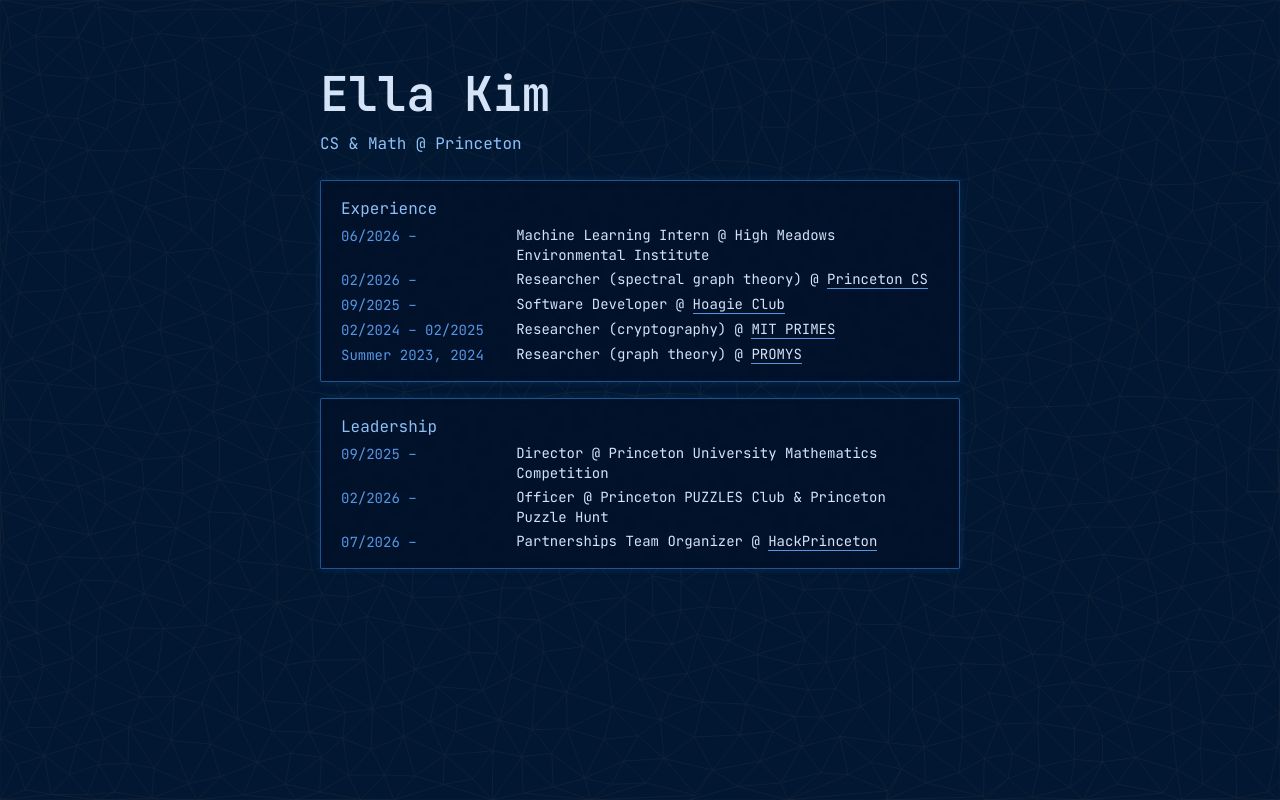
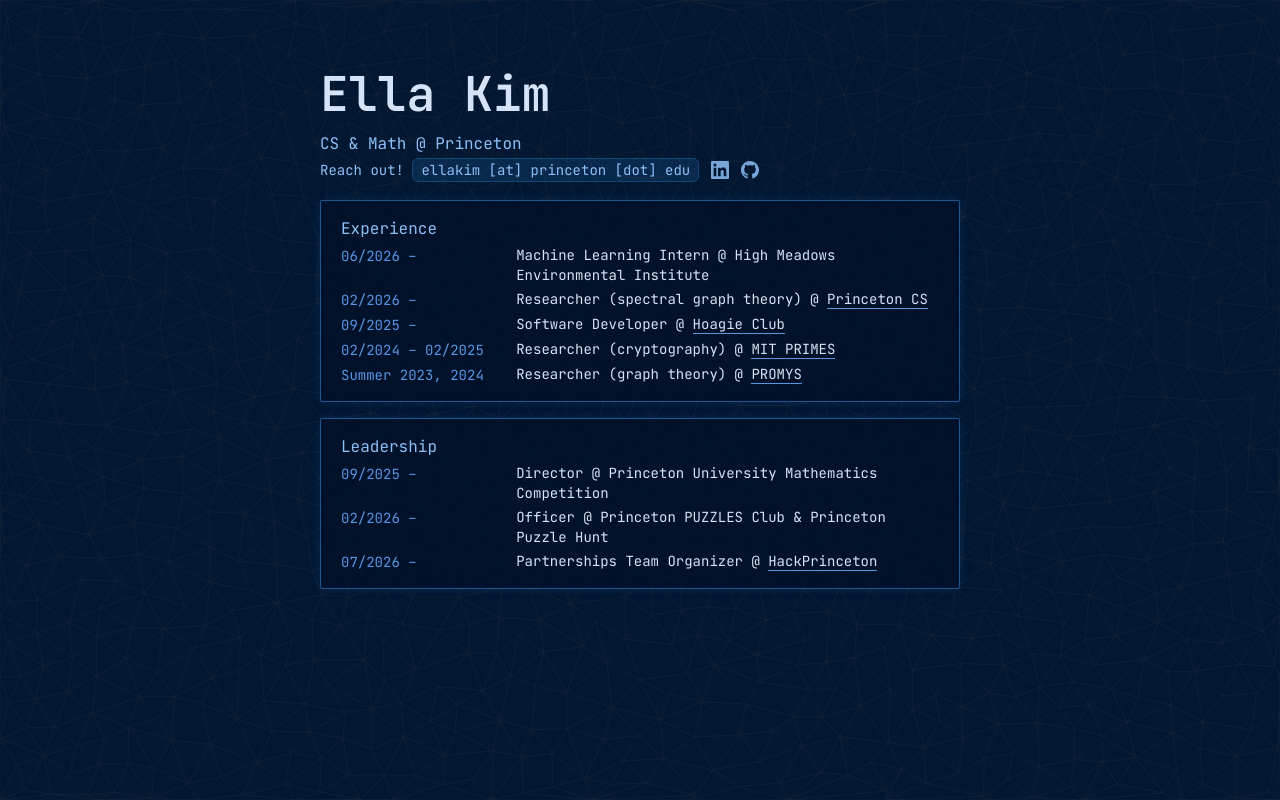
Before and after one commit to ellajkim/website, a React (Vite) app: page / in a window 1280 px wide. Built offline with nearby package versions, Linux system fonts and the light colour scheme.

Commit message:
added email and icons

```diff
--- a/src/App.tsx
+++ b/src/App.tsx
@@ -51,14 +51,27 @@
     <div className="relative w-screen h-screen overflow-hidden">
       <PolyWater />
       <div
-        className="absolute top-0 left-0 right-0 z-10 select-none"
+        className="absolute top-0 left-0 right-0 z-10"
         style={{ padding: '4rem 0', marginLeft: '25vw', marginRight: '25vw' }}
       >
         <h1 className="text-5xl font-semibold leading-tight" style={{ ...monoFont, color: blue.text }}>
           Ella Kim
         </h1>
         <p className="text-base mt-2" style={{ ...monoFont, color: blue.title }}>CS & Math @ Princeton</p>
-        <div className="flex flex-col gap-4 mt-6">
+        <div className="flex items-center gap-3 mt-1">
+          <p className="text-sm" style={{ ...monoFont, color: blue.title }}>Reach out! <span className="px-2 py-0.5 rounded-md select-all cursor-text" style={{ background: 'rgba(49, 120, 198, 0.18)', border: '1px solid rgba(49, 120, 198, 0.35)' }}>ellakim [at] princeton [dot] edu</span></p>
+          <a href="https://www.linkedin.com/in/kim-ella/" target="_blank" rel="noreferrer" style={{ color: blue.title, opacity: 0.85, textDecoration: 'none' }} className="no-underline hover:opacity-100 transition-opacity flex-shrink-0">
+            <svg xmlns="http://www.w3.org/2000/svg" width="18" height="18" viewBox="0 0 24 24" fill="currentColor">
+              <path d="M20.447 20.452h-3.554v-5.569c0-1.328-.027-3.037-1.852-3.037-1.853 0-2.136 1.445-2.136 2.939v5.667H9.351V9h3.414v1.561h.046c.477-.9 1.637-1.85 3.37-1.85 3.601 0 4.267 2.37 4.267 5.455v6.286zM5.337 7.433c-1.144 0-2.063-.926-2.063-2.065 0-1.138.92-2.063 2.063-2.063 1.14 0 2.064.925 2.064 2.063 0 1.139-.925 2.065-2.064 2.065zm1.782 13.019H3.555V9h3.564v11.452zM22.225 0H1.771C.792 0 0 .774 0 1.729v20.542C0 23.227.792 24 1.771 24h20.451C23.2 24 24 23.227 24 22.271V1.729C24 .774 23.2 0 22.222 0h.003z"/>
+            </svg>
+          </a>
+          <a href="https://github.com/ellajkim" target="_blank" rel="noreferrer" style={{ color: blue.title, opacity: 0.85, textDecoration: 'none' }} className="no-underline hover:opacity-100 transition-opacity flex-shrink-0">
+            <svg xmlns="http://www.w3.org/2000/svg" width="18" height="18" viewBox="0 0 24 24" fill="currentColor">
+              <path d="M12 0c-6.626 0-12 5.373-12 12 0 5.302 3.438 9.8 8.207 11.387.599.111.793-.261.793-.577v-2.234c-3.338.726-4.033-1.416-4.033-1.416-.546-1.387-1.333-1.756-1.333-1.756-1.089-.745.083-.729.083-.729 1.205.084 1.839 1.237 1.839 1.237 1.07 1.834 2.807 1.304 3.492.997.107-.775.418-1.305.762-1.604-2.665-.305-5.467-1.334-5.467-5.931 0-1.311.469-2.381 1.236-3.221-.124-.303-.535-1.524.117-3.176 0 0 1.008-.322 3.301 1.23.957-.266 1.983-.399 3.003-.404 1.02.005 2.047.138 3.006.404 2.291-1.552 3.297-1.23 3.297-1.23.653 1.653.242 2.874.118 3.176.77.84 1.235 1.911 1.235 3.221 0 4.609-2.807 5.624-5.479 5.921.43.372.823 1.102.823 2.222v3.293c0 .319.192.694.801.576 4.765-1.589 8.199-6.086 8.199-11.386 0-6.627-5.373-12-12-12z"/>
+            </svg>
+          </a>
+        </div>
+        <div className="flex flex-col gap-4 mt-5">
           <InfoBox
             title="Experience"
             rows={[
--- a/src/index.css
+++ b/src/index.css
@@ -39,6 +39,10 @@
   background: rgba(96, 165, 250, 0.90);
 }
 
+a.no-underline::after {
+  display: none;
+}
+
 a:hover::after {
   animation: underline-draw 0.25s ease forwards;
 }
```
